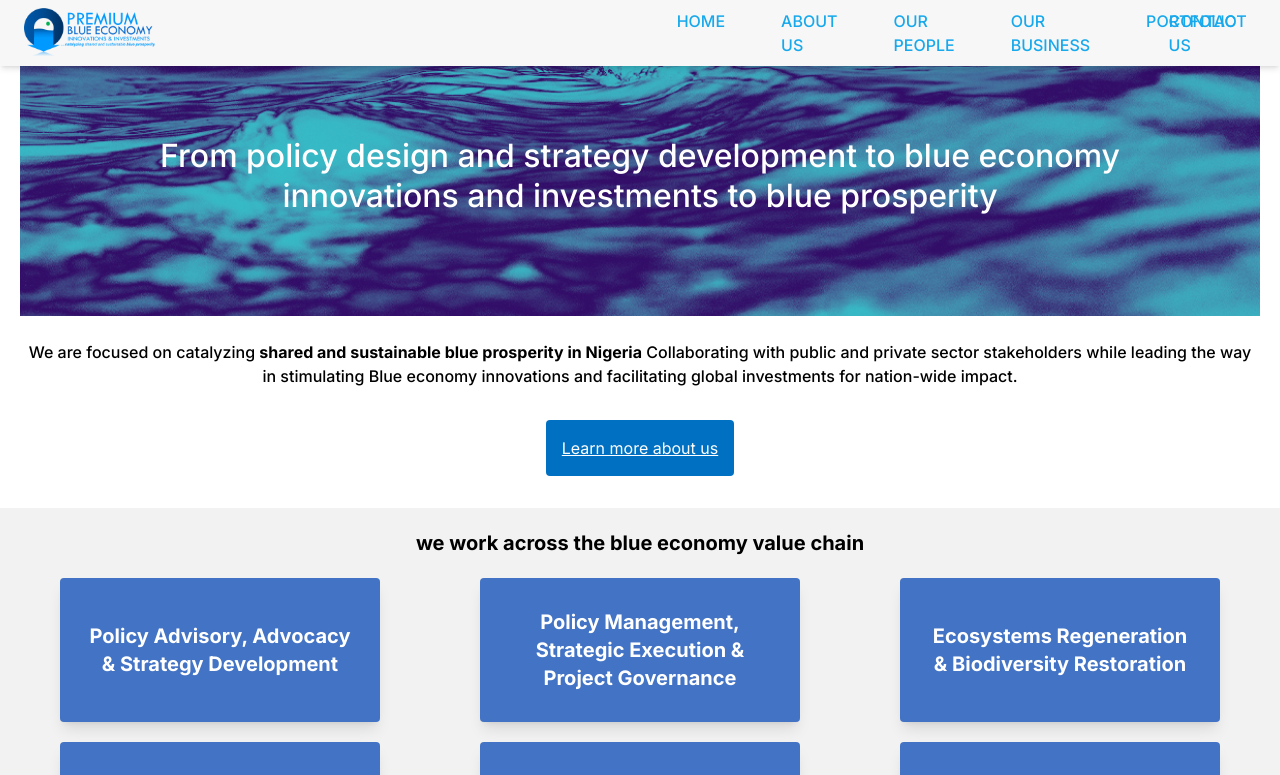
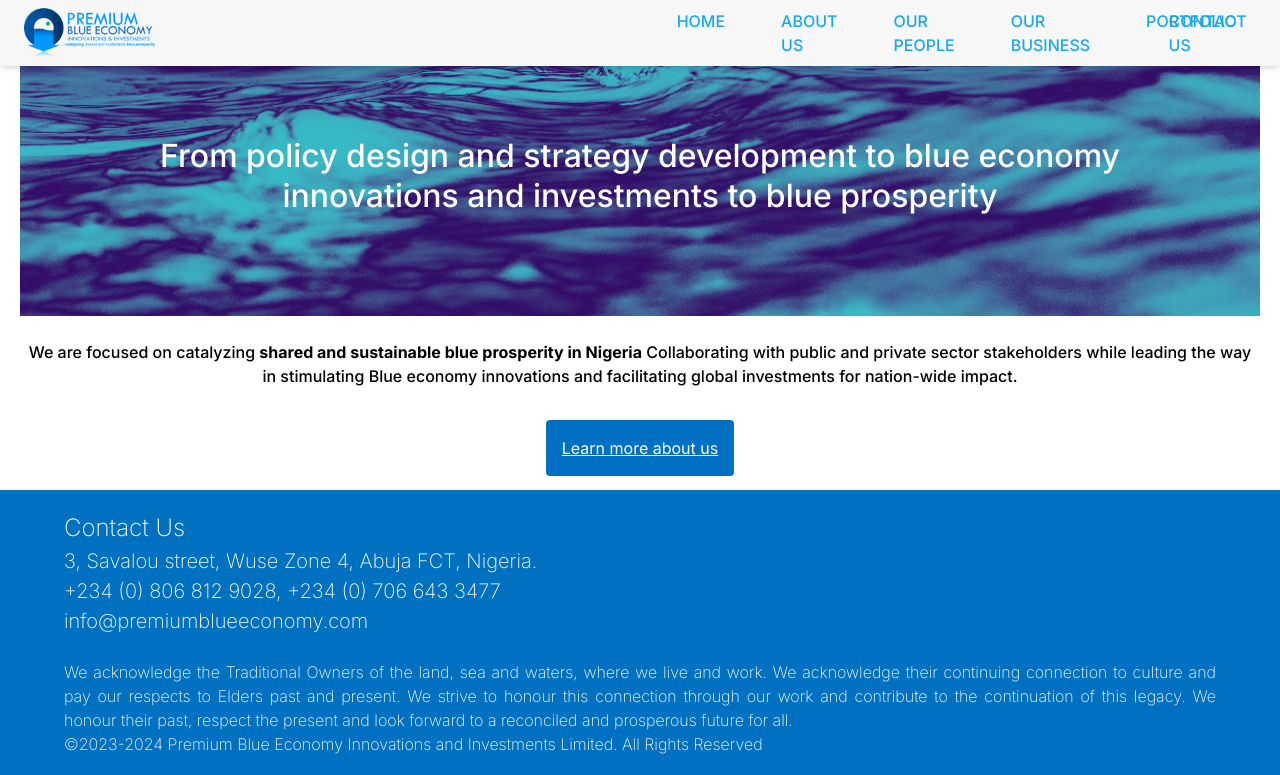
Before and after one commit to Rotinuel/pbe, a Next.js app: page / in a window 1280 px wide. Shown: the top 775 px of the page. Built offline with nearby package versions, Linux system fonts and the light colour scheme.

Commit message:
implement the setup files

```diff
--- a/app/components/Footer.tsx
+++ b/app/components/Footer.tsx
@@ -1,7 +1,7 @@
 export function Footer (){
     return(
         <>
-            <div className="mt-[12px] pt-[20px] pb-[20px] px-6 text-[#FFF] bg-[#0071c1] lg:px-16 lg:font-extralight lg:text-[48px] bottom-0 flex flex-col">
+            <div className="mt-[12px] pt-[20px] pb-[20px] px-6 text-[#FFF] bg-[#0071c1] lg:px-16 lg:font-extralight lg:text-[48px] bottom-0 flex flex-col sticky">
                 <div className="flex flex-col justify-start gap-x-[12px]">
                     <h2 className="text-[16px] text-start lg:text-[24px]">Contact Us</h2>
                     <p className="text-[11px] lg:text-[20px]">3, Savalou street, Wuse Zone 4, Abuja FCT, Nigeria.</p>
--- a/app/components/Portfolio.tsx
+++ b/app/components/page.tsx
@@ -1,5 +1,5 @@
 export function Portfolio(){
     return(
-        <>hello portfolio</>
+        <></>
     )
 }
--- a/app/page.tsx
+++ b/app/page.tsx
@@ -1,7 +1,7 @@
 import { Navbar } from "./components/Navbar";
 import { Hero } from "./components/Hero";
 import { Footer } from "./components/Footer";
-import { Portfolio } from "./components/Portfolio";
+import { Portfolio } from "./components/page";
 
 export default function Home() {
   return (
```
